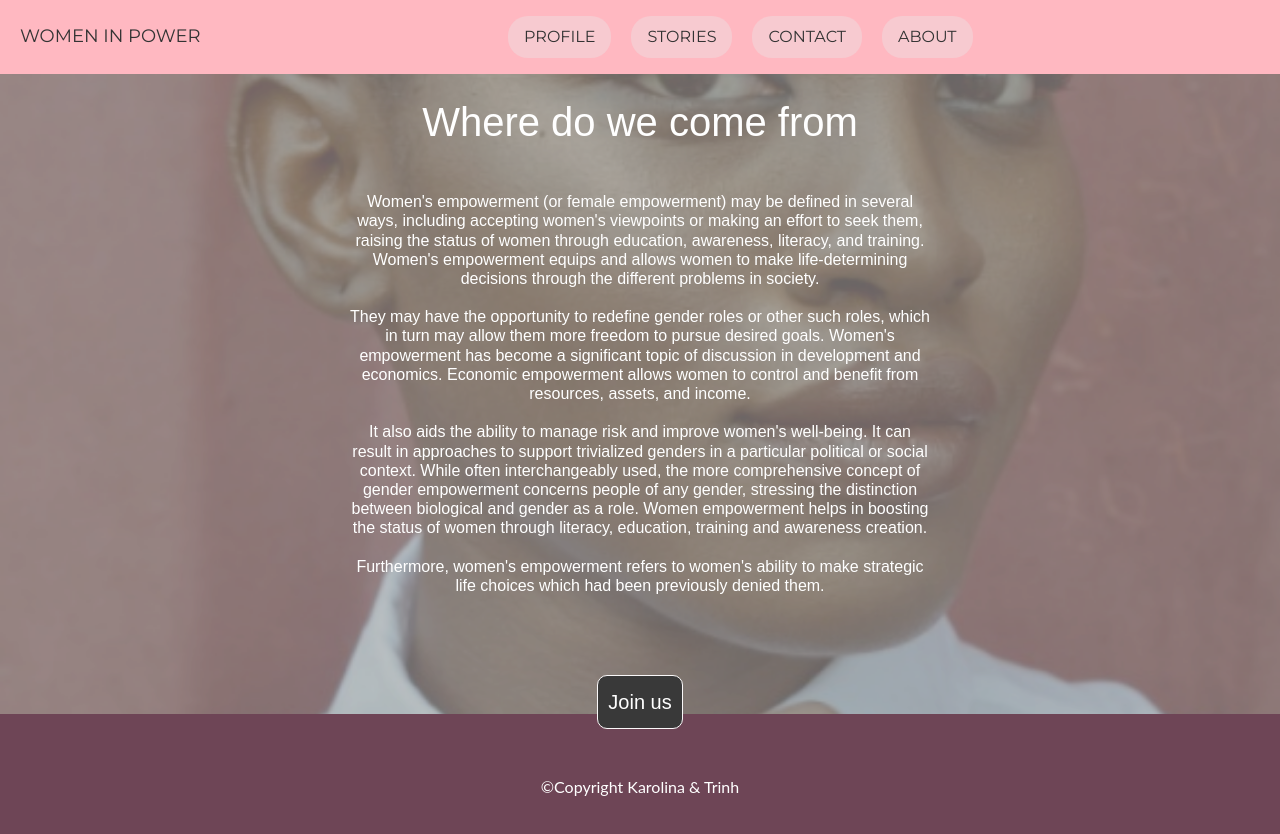
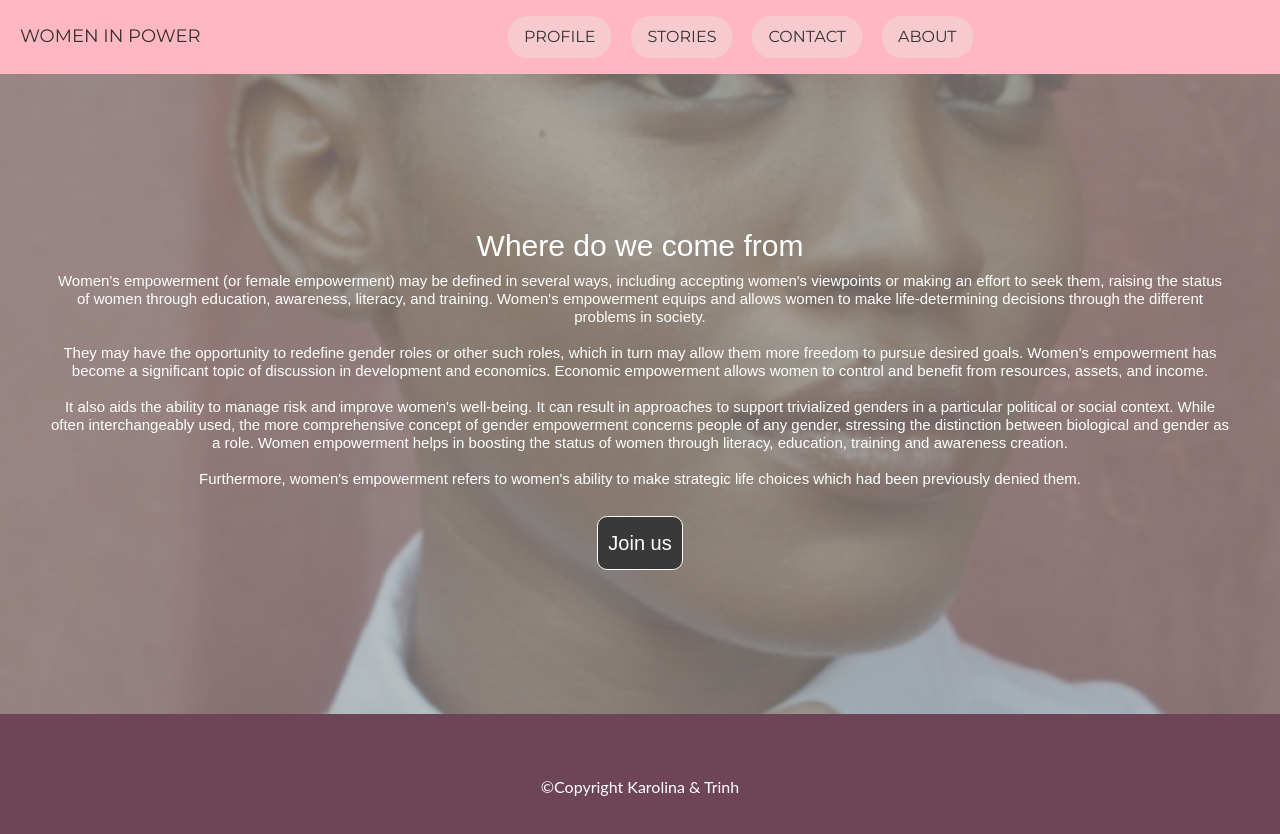
Before and after one commit to Trinh-vu/TrinhKarolina, a plain HTML site: page about.html in a window 1280 px wide. Drawn offline with nearby package versions, Linux system fonts and the light colour scheme; a script that the page names is missing.

Commit message:
Fixing issues

```diff
--- a/about.html
+++ b/about.html
@@ -55,7 +55,7 @@
                     Furthermore, women's empowerment refers to women's ability to make strategic life choices which had been previously denied them.
 
                 </h2>
-                <button type="button" class="hero1-button" onclick="location.href='contact.html'">
+                <button type="button1" class="hero1-button" onclick="location.href='contact.html'">
                         Join us
                 </button>
         </div>
--- a/contact.css
+++ b/contact.css
@@ -170,10 +170,11 @@ nav {
 
 .showcase h1{
   font-size: 40px;
+  margin: 20px;
 }
 
 .showcase p{
-  margin: 20px 0;
+  margin: 20px;
 }
 
 .showcase .grid{
@@ -429,9 +430,9 @@ transform: skewY(-3deg);
 }
 
 .stories-carousel-item-text {
-  padding: 40px;
+  padding: 15px;
   color: white;
-  font-size: 30px;
+  font-size: 20px;
 }
 .stories-carousel-item-image {
   border-radius: 14px 0 0 14px;
--- a/style.css
+++ b/style.css
@@ -240,17 +240,7 @@ body {
 
 }
 
-.hero1-title {
-  font-size: 3rem;
-  font-weight: 600;
-  margin-bottom: 0;
-}
-.hero1-subtitle {
-  font-size: 1.5rem;
-  font-weight: 200;
-  margin: 0 300px;
 
-}
 .hero-button {
   background-color: #393939;
   color: white;
@@ -304,27 +294,27 @@ body {
   margin: 50px;
 }
 .hero1-title {
-  padding: 30px 30px;
-  font-size: 2.5rem;
+  padding-top: 30px;
+  font-size: 30px;
   font-weight: 400;
-  margin-bottom: 0;
+
 }
 .hero1-subtitle {
-  font-size: 1rem;
+  font-size: 15px;
   font-weight: 200;
-  margin-top: 1rem;
+
 }
 .hero1-button {
   background-color: #393939;
   color: white;
   border: 1px solid #faf8f9;
-  margin-top: 5rem;
   padding: 10px;
   font-family: "Monserrat", sans-serif;
   font-size:20px;
   font-weight: 200;
   cursor: pointer;
   border-radius: 10px;
+  margin: 20px;
 }
 .hero1-button:hover {
   background-color: #cb376a;
@@ -379,10 +369,3 @@ body {
 .grid-3 {
   grid-template-columns: repeat(3, 1fr);
 }
-
-h1,
-h2{
-    font-weight: 300;
-    line-height: 1.2;
-    margin: 10px 0;
-}
```
Also changed, not shown: stories.html (+19 -4 lines).
